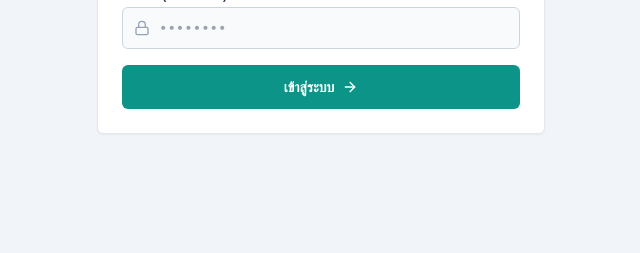
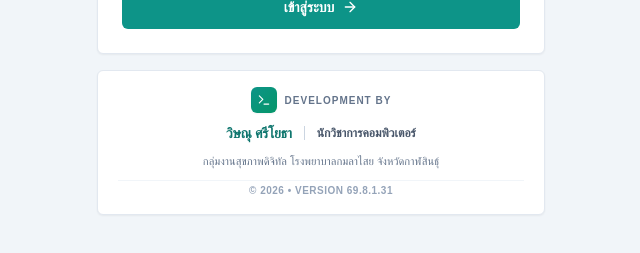
Before and after one commit to witsanu-dev/kmls-tunjai, a React (Vite) app: page / in a window 1280 px wide. Shown: the part 511-764 px from the top of the page, without its empty margins (319-959 px from the left). Built offline with nearby package versions, Linux system fonts and the light colour scheme; no server answers; a web font is replaced by a local one.

Commit message:
feat: add developer credit footer to LoginPage and Footer bar

```diff
--- a/src/layouts/Footer.tsx
+++ b/src/layouts/Footer.tsx
@@ -1,18 +1,43 @@
 import React from 'react';
-import { ShieldCheck, Heart } from 'lucide-react';
+import { Terminal } from 'lucide-react';
 
 export const Footer: React.FC = () => {
   return (
-    <footer className="bg-white border-t border-slate-200 py-4 px-4 sm:px-6 text-center text-xs text-slate-500 mt-auto">
-      <div className="max-w-7xl mx-auto flex flex-col sm:flex-row items-center justify-between gap-2">
-        <div className="flex items-center gap-1.5 text-slate-600">
-          <ShieldCheck className="w-4 h-4 text-teal-600" />
-          <span>Stroke Alert v2.0 (React + Vite + TypeScript) · System Online</span>
-        </div>
+    <footer className="bg-white border-t border-slate-200 py-4 px-4 sm:px-6 mt-auto">
+      <div className="max-w-7xl mx-auto flex items-center justify-center">
+        <div className="flex flex-col items-center gap-2.5">
 
-        <div className="flex items-center gap-1">
-          <span>พัฒนาด้วยความใส่ใจเพื่อช่วยชีวิตผู้ป่วยวิกฤต</span>
-          <Heart className="w-3.5 h-3.5 text-rose-500 fill-rose-500 inline" />
+          {/* Developer Badge with Terminal Icon */}
+          <div className="flex items-center gap-2">
+            <div className="bg-gradient-to-br from-teal-600 to-emerald-600 text-white p-1.5 rounded-md shadow-sm flex items-center justify-center shrink-0">
+              <Terminal className="w-3.5 h-3.5" />
+            </div>
+            <span className="text-[11px] font-bold text-slate-500 tracking-widest uppercase">
+              DEVELOPMENT BY
+            </span>
+          </div>
+
+          {/* Developer Name & Position */}
+          <div className="flex items-center justify-center gap-3 flex-wrap">
+            <span className="text-sm font-black text-teal-700 tracking-tight">
+              วิษณุ ศรีโยธา
+            </span>
+            <div className="w-px h-4 bg-slate-300 hidden sm:block" />
+            <span className="text-xs font-semibold text-slate-600">
+              นักวิชาการคอมพิวเตอร์
+            </span>
+          </div>
+
+          {/* Agency */}
+          <p className="text-[11px] text-slate-500 font-medium text-center">
+            กลุ่มงานสุขภาพดิจิทัล โรงพยาบาลกมลาไสย จังหวัดกาฬสินธุ์
+          </p>
+
+          {/* Version & Copyright */}
+          <p className="text-[10px] text-slate-400 font-semibold tracking-wider">
+            © 2026 • VERSION 69.8.1.31
+          </p>
+
         </div>
       </div>
     </footer>
--- a/src/pages/LoginPage.tsx
+++ b/src/pages/LoginPage.tsx
@@ -1,6 +1,6 @@
 import React, { useState } from 'react';
 import { useAuth } from '../context/AuthContext';
-import { Lock, User, Siren, ArrowRight, Volume2, VolumeX } from 'lucide-react';
+import { Lock, User, Siren, ArrowRight, Volume2, VolumeX, Terminal } from 'lucide-react';
 import { playEmergencySirenSound } from '../components/AudioAlert';
 import Swal from 'sweetalert2';
 
@@ -152,6 +152,37 @@ export const LoginPage: React.FC<{ onLoginSuccess?: () => void }> = ({ onLoginSu
             </button>
           </form>
         </div>
+
+        {/* Developer Footer Card */}
+        <div className="bg-white border border-slate-200 rounded-md px-5 py-4 shadow-sm text-center space-y-2.5">
+          {/* Terminal Badge + Title */}
+          <div className="flex items-center justify-center gap-2">
+            <div className="bg-gradient-to-br from-teal-600 to-emerald-600 text-white p-1.5 rounded-md shadow-sm flex items-center justify-center shrink-0">
+              <Terminal className="w-3.5 h-3.5" />
+            </div>
+            <span className="text-[10px] font-bold text-slate-500 tracking-widest uppercase">
+              DEVELOPMENT BY
+            </span>
+          </div>
+
+          {/* Developer Name & Position */}
+          <div className="flex items-center justify-center gap-3 flex-wrap">
+            <span className="text-sm font-black text-teal-700 tracking-tight">วิษณุ ศรีโยธา</span>
+            <div className="w-px h-3.5 bg-slate-300" />
+            <span className="text-xs font-semibold text-slate-600">นักวิชาการคอมพิวเตอร์</span>
+          </div>
+
+          {/* Agency */}
+          <p className="text-[11px] text-slate-500 font-medium">
+            กลุ่มงานสุขภาพดิจิทัล โรงพยาบาลกมลาไสย จังหวัดกาฬสินธุ์
+          </p>
+
+          {/* Version & Copyright */}
+          <p className="text-[10px] text-slate-400 font-semibold tracking-wider pt-0.5 border-t border-slate-100">
+            © 2026 • VERSION 69.8.1.31
+          </p>
+        </div>
+
       </div>
     </div>
   );
```
